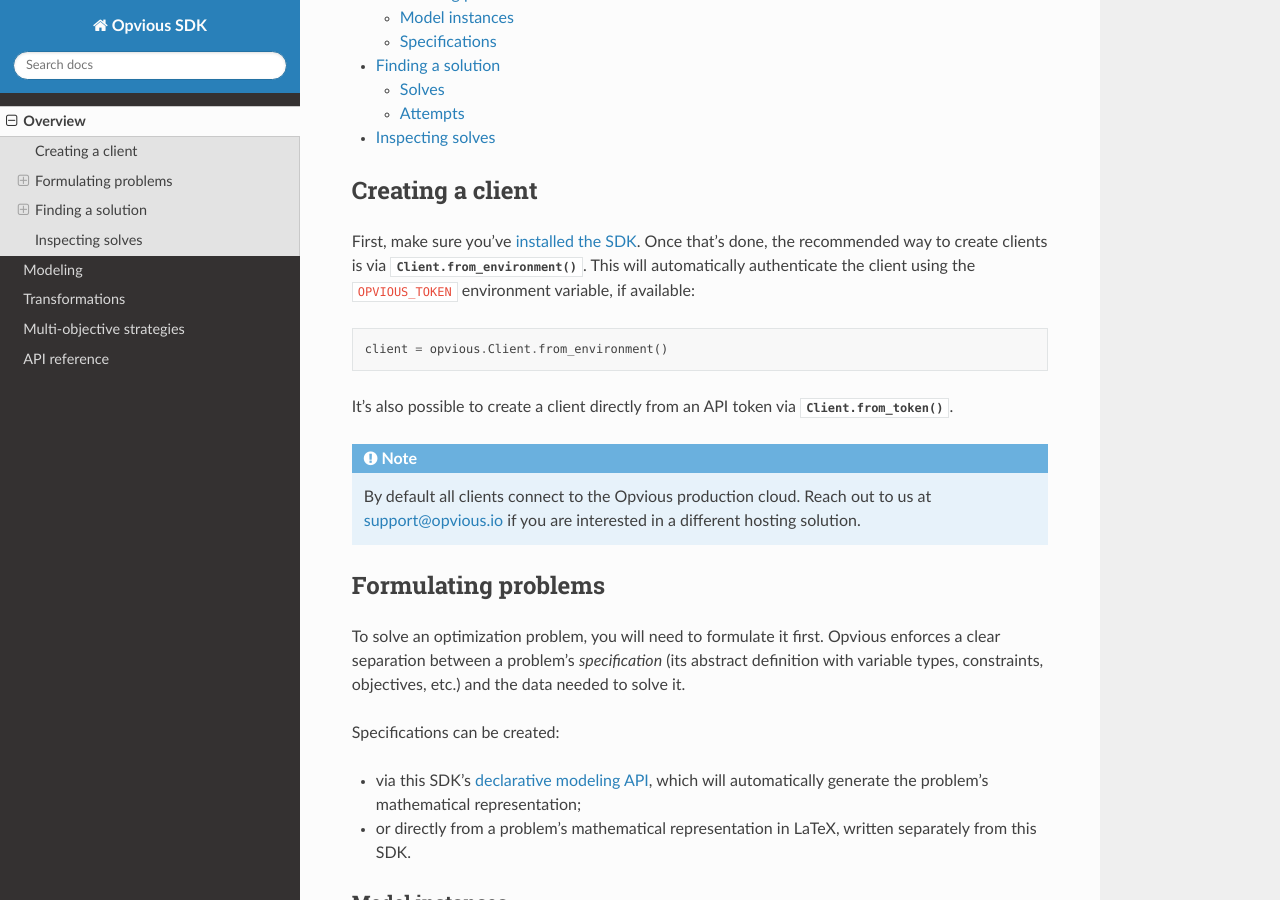
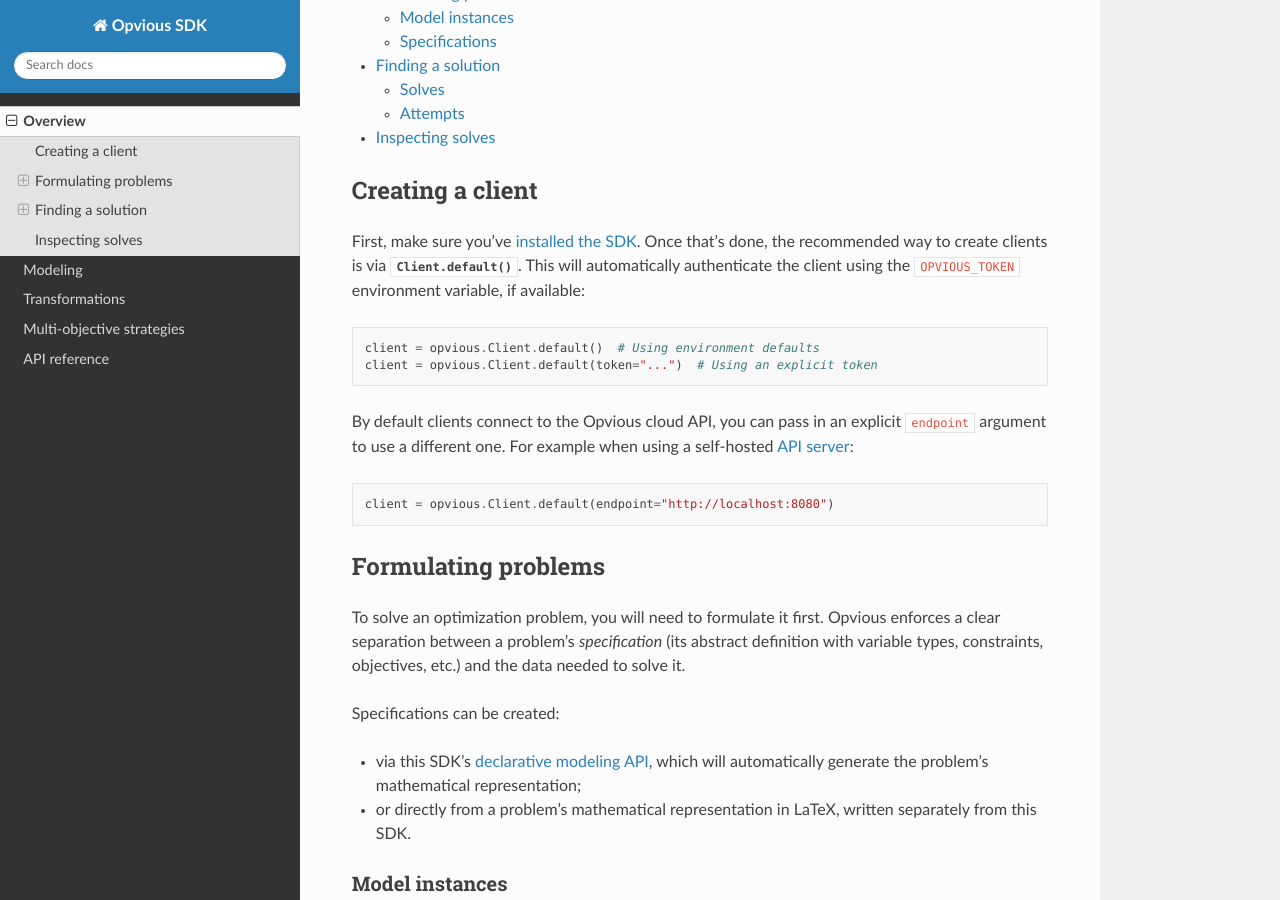
Before and after one commit to opvious/sdk.py, a Sphinx documentation site: the page built from docs/overview.rst, in a window 1280 px wide and 900 px high, scrolled down 311 px. Built offline with Sphinx 7.4.7 and the Read the Docs theme 2.0.0, drawn with Linux system fonts in a browser that asks for light colours.

Commit message:
Add client default method (#86)

```diff
--- a/docs/overview.rst
+++ b/docs/overview.rst
@@ -15,21 +15,22 @@
 *****************
 
 First, make sure you've :ref:`installed the SDK <Getting started>`. Once that's
-done, the recommended way to create clients is via
-:meth:`.Client.from_environment`. This will automatically authenticate the
-client using the `OPVIOUS_TOKEN` environment variable, if available:
+done, the recommended way to create clients is via :meth:`.Client.default`. This
+will automatically authenticate the client using the `OPVIOUS_TOKEN` environment
+variable, if available:
 
 .. code-block:: python
 
-  client = opvious.Client.from_environment()
+  client = opvious.Client.default()  # Using environment defaults
+  client = opvious.Client.default(token="...")  # Using an explicit token
 
-It's also possible to create a client directly from an API token via
-:meth:`.Client.from_token`.
+By default clients connect to the Opvious cloud API, you can pass in an explicit
+`endpoint` argument to use a different one. For example when using a self-hosted
+`API server <https://hub.docker.com/r/opvious/api-server>`_:
 
-.. note::
-  By default all clients connect to the Opvious production cloud. Reach out to
-  us at support@opvious.io if you are interested in a different hosting
-  solution.
+.. code-block:: python
+
+  client = opvious.Client.default(endpoint="http://localhost:8080")
 
 
 Formulating problems
--- a/pyproject.toml
+++ b/pyproject.toml
@@ -4,7 +4,7 @@
 
 [tool.poetry]
 name = "opvious"
-version = "0.13.1rc1"
+version = "0.14.0rc1"
 description = "Opvious Python SDK"
 authors = ["Opvious Engineering <oss@opvious.io>"]
 readme = "README.md"
```
Also changed, not shown: 9 other files.
